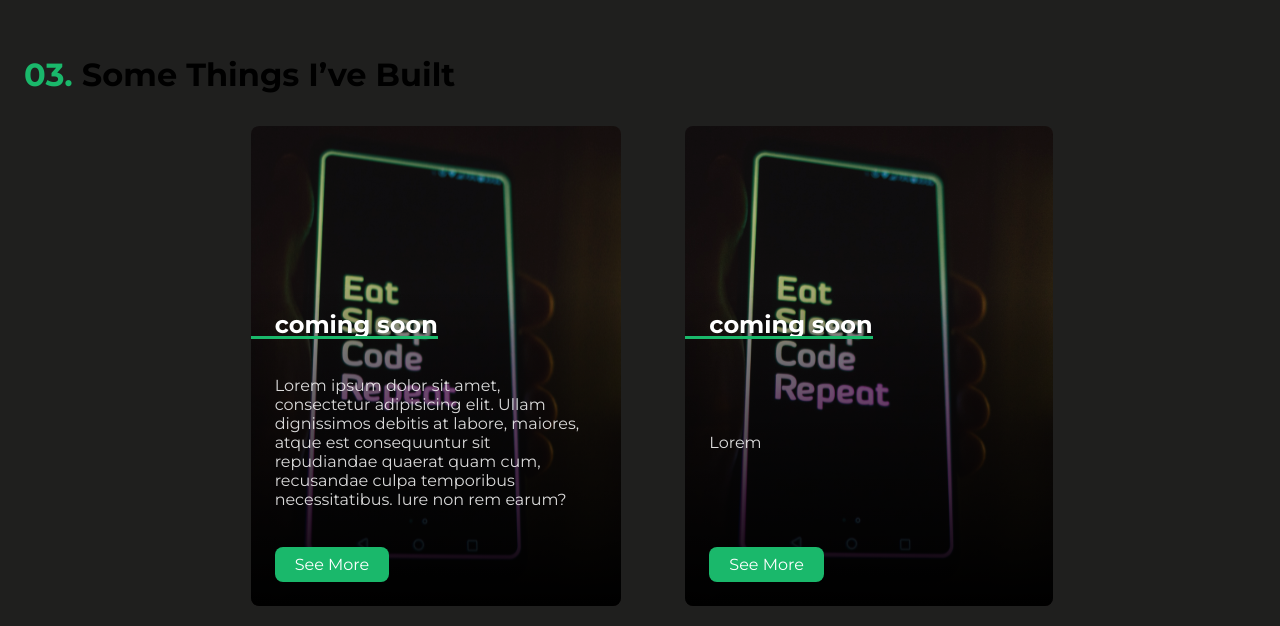
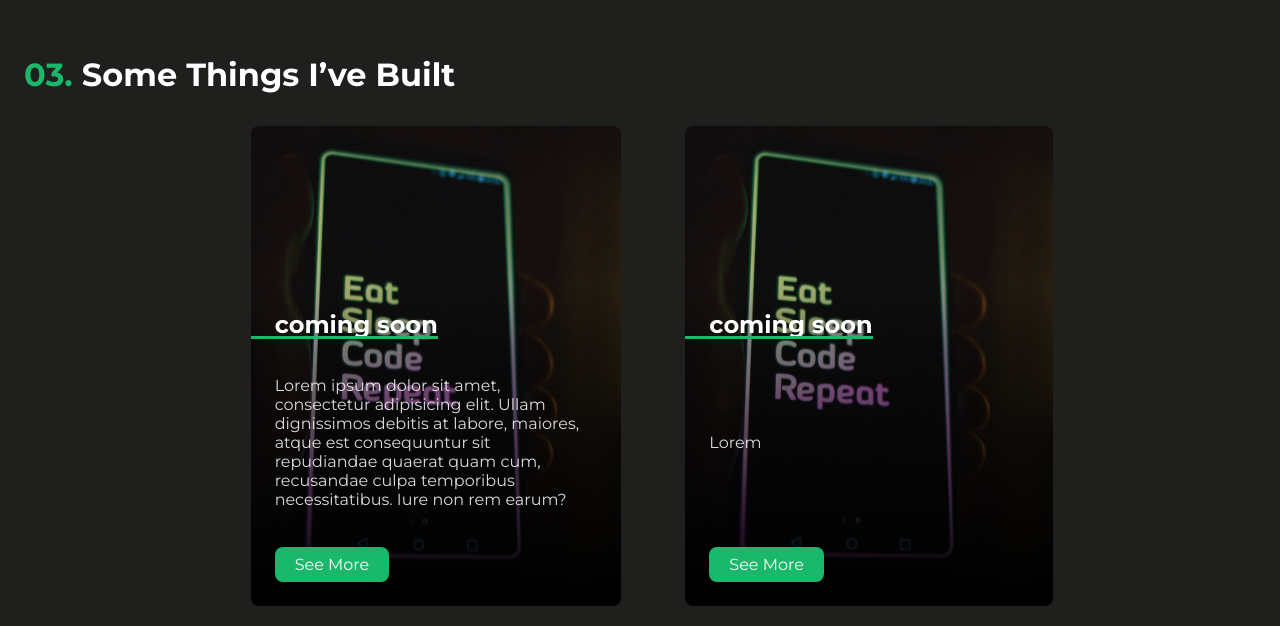
Before and after one commit to luisfelipefr/my-portfolio, a React (Vite) app: page / in a window 1280 px wide. Shown: the part 1654-2280 px from the top of the page. Built offline with nearby package versions, Linux system fonts and the light colour scheme.

Commit message:
Updating stuffs

```diff
--- a/src/Components/Pages/Works/styles.ts
+++ b/src/Components/Pages/Works/styles.ts
@@ -4,7 +4,7 @@ export const Container = styled.div`
   margin: 0 auto;
   max-width: 85.75rem;
   min-height: 100vh;
-  color: var(--text-color);
+  color: var(--text-title);
   display: flex;
   flex-direction: column;
   justify-content: center;
```
